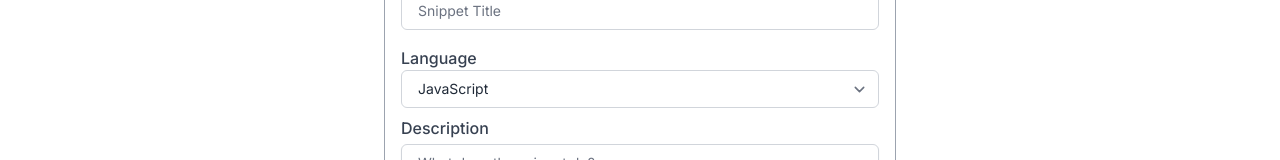
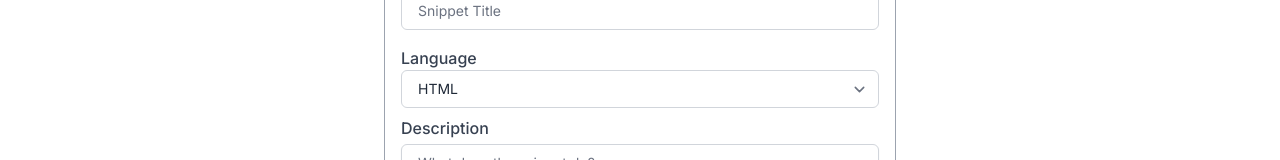
Before and after one commit to asfian99/automatic-octo-carnival, a Next.js app: page /new in a window 1280 px wide. Shown: the part 269-429 px from the top of the page. Built offline with nearby package versions, Linux system fonts and the light colour scheme.

Commit message:
create function working

```diff
--- a/components/SnippetForm.tsx
+++ b/components/SnippetForm.tsx
@@ -2,7 +2,10 @@ import React from "react";
 import axios from "axios";
 import { useRouter } from "next/router";
 import { useForm } from "react-hook-form";
+import { useMutation, useQueryClient } from "react-query";
+import { useToast } from "@chakra-ui/react";
 import Link from "next/link";
+import updateSnippet from "../pages/api/updateSnippet";
 
 export interface snippetType {
   username: string;
@@ -13,38 +16,80 @@ export interface snippetType {
 }
 
 function SnippetForm({ snippet }) {
+  const toast = useToast();
+  const queryClient = useQueryClient();
   const router = useRouter();
+  const languageList = [
+    "HTML",
+    "CSS",
+    "Javascript",
+    "Typescript",
+    "Python",
+    "Java",
+    "Rust",
+    "Other",
+  ];
   const { register, handleSubmit, errors, reset } = useForm({
+    reValidateMode: "onSubmit",
     defaultValues: {
-      username: snippet ? snippet.username : "",
-      title: snippet ? snippet.title : "",
-      language: snippet ? snippet.language : "",
-      description: snippet ? snippet.description : "",
-      code: snippet ? snippet.code : "",
+      username: snippet ? snippet.username : undefined,
+      title: snippet ? snippet.title : undefined,
+      language: snippet ? snippet.language : undefined,
+      description: snippet ? snippet.description : undefined,
+      code: snippet ? snippet.code : undefined,
     },
   });
 
-  const createSnippet = async (data: snippetType) => {
-    const { username, title, language, description, code } = data;
-    try {
-      const resData = await axios.post("/api/createSnippet", {
-        username,
-        title,
-        language,
-        description,
-        code,
-      });
-      console.log(resData.data);
-      router.push("/");
-    } catch (err) {
-      console.log(err);
-    }
+  const createSnippetMutation = useMutation((snippetData: snippetType) => {
+    return axios.post(`/api/createSnippet`, snippetData);
+  });
+  // const updateSnippetMutation = useMutation((snippetID) =>
+  //   axios.put(`/api/updateSnippet/${snippetID}`)
+  // );
+
+  // Function untuk meng-Handle hapus data
+  const createSnippet = (formData: snippetType) => {
+    createSnippetMutation.mutate(formData, {
+      onSuccess: (data) => {
+        queryClient.invalidateQueries("snippets");
+        toast({
+          position: "bottom-right",
+          duration: 4000,
+          description: "Snippet Created.",
+          status: "success",
+          isClosable: true,
+        });
+        router.replace("/");
+      },
+      onError: (error) => console.log(error),
+    });
+  };
+
+  // const createSnippet = async (data: snippetType) => {
+  //   const { username, title, language, description, code } = data;
+  //   try {
+  //     const resData = await axios.post("/api/createSnippet", {
+  //       username,
+  //       title,
+  //       language,
+  //       description,
+  //       code,
+  //     });
+  //     console.log(resData.data);
+  //     router.push("/");
+  //   } catch (err) {
+  //     console.log(err);
+  //   }
+  // };
+
+  const updateSnippet = async (data: snippetType) => {
+    console.log("update");
   };
 
   return (
     <>
       <div className="bg-white p-4 rounded-md my-2 border border-gray-400">
-        <form action="">
+        <form onSubmit={handleSubmit(snippet ? updateSnippet : createSnippet)}>
           <div className="mb-4">
             <label
               htmlFor="username"
@@ -92,9 +137,11 @@ function SnippetForm({ snippet }) {
               ref={register({ required: true })}
               className="pl-4 py-2 pr-6 focus:ring-blue-500 focus:border-blue-500 block w-full sm:text-sm border-gray-300 rounded-md"
             >
-              <option className="py-2">JavaScript</option>
-              <option className="py-2">HTML</option>
-              <option className="py-2">CSS</option>
+              {languageList.map((lang, i) => (
+                <option key={i} className="py-2">
+                  {lang}
+                </option>
+              ))}
             </select>
           </div>
 
--- a/pages/api/createSnippet.ts
+++ b/pages/api/createSnippet.ts
@@ -1,7 +1,16 @@
 // Next.js API route support: https://nextjs.org/docs/api-routes/introduction
 import { NextApiRequest, NextApiResponse } from "next";
+import * as mongo from "mongodb";
+import { connectToDatabase } from "../../utils/mongodb";
 
-export default (req: NextApiRequest, res: NextApiResponse) => {
-  res.statusCode = 200;
-  res.json({ name: "John Doe" });
+export default async (req: NextApiRequest, res: NextApiResponse) => {
+  try {
+    const { db } = await connectToDatabase();
+
+    const newSnippet = await db.collection("snippets").insertOne(req.body);
+
+    res.status(200).json({ data: newSnippet.ops[0] });
+  } catch (error) {
+    res.json({ msg: `Delete failed. error : ${error}` });
+  }
 };
--- a/pages/edit/[id].tsx
+++ b/pages/edit/[id].tsx
@@ -9,22 +9,14 @@ import type { snippetType } from "../../components/SnippetForm";
 import axios from "axios";
 
 function Edit({ data }) {
-  console.log(data);
+  // console.log(data);
 
   const router = useRouter();
-  // const data = {
-  //   data: {
-  //     username: "username",
-  //     title: "title",
-  //     language: "language",
-  //     description: "description",
-  //     code: "code",
-  //   },
-  // };
+
   return (
     <div>
       <Head>
-        <title>New Snippet</title>
+        <title>Edit Snippet</title>
       </Head>
 
       <main className="max-w-lg mx-auto">
@@ -36,7 +28,7 @@ function Edit({ data }) {
             <AiOutlineArrowLeft />
             <span>Back</span>
           </button>
-          <p className="font-bold text-3xl">New Snippet</p>
+          <p className="font-bold text-3xl">Edit Snippet</p>
         </div>
         <SnippetForm snippet={data[0]} />
       </main>
--- a/pages/new.tsx
+++ b/pages/new.tsx
@@ -7,15 +7,7 @@ import type { snippetType } from "../components/SnippetForm";
 
 function New() {
   const router = useRouter();
-  const data = {
-    data: {
-      username: "username",
-      title: "title",
-      language: "language",
-      description: "description",
-      code: "code",
-    },
-  };
+
   return (
     <div>
       <Head>
@@ -33,7 +25,7 @@ function New() {
           </button>
           <p className="font-bold text-3xl">New Snippet</p>
         </div>
-        <SnippetForm snippet={data} />
+        <SnippetForm snippet={undefined} />
       </main>
     </div>
   );
```
